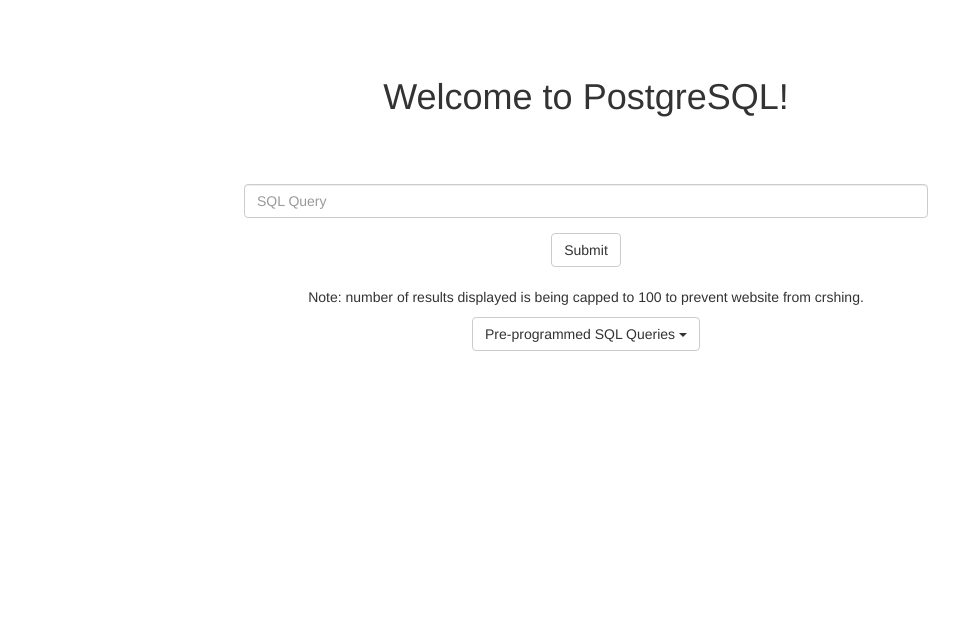
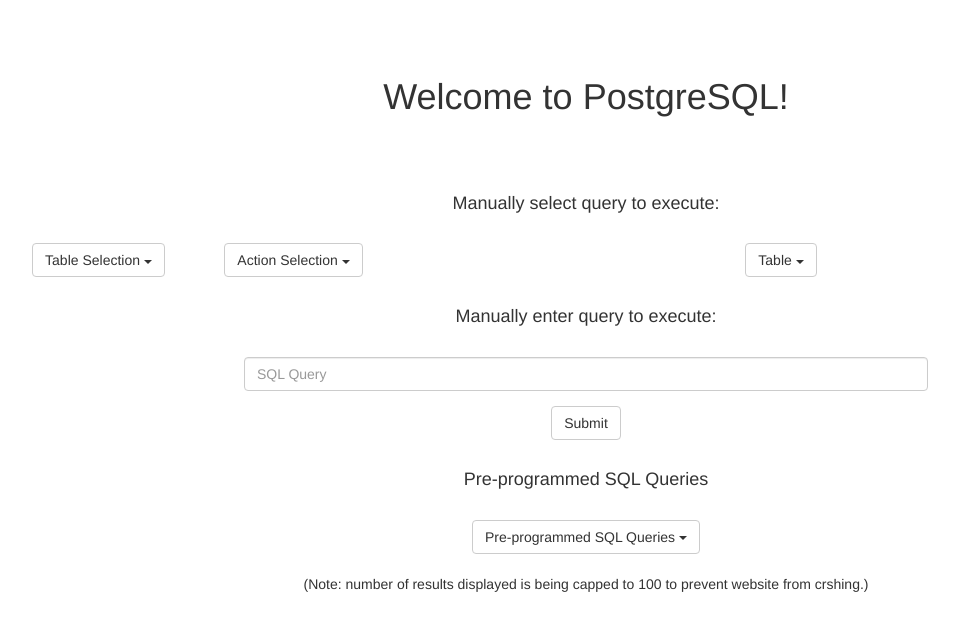
Before and after one commit to JackJin96/Postgres-Web-Commands, an Angular app in the folder client/: page /search in a window 1280 px wide. Shown: the top 630 px of the page, without its empty margins (54-1013 px from the left). Built offline with nearby package versions, Linux system fonts and the light colour scheme.

Commit message:
ui update but not complete

```diff
--- a/client/src/app/components/search/search.component.html
+++ b/client/src/app/components/search/search.component.html
@@ -2,6 +2,56 @@
 <div class="container">
   <div class="row title">
     <h1>Welcome to PostgreSQL!</h1>
+  </div>
+  <div class="row notes">
+      <h4>Manually select query to execute:</h4>
+      <br>
+  </div>
+  <div class="row">
+    <div class="col-sm-2 dropdown-buttons">
+      <div class="dropdown">
+        <button class="btn btn-default dropdown-toggle" type="button" id="dropdownMenu1" data-toggle="dropdown" aria-haspopup="true" aria-expanded="true">
+          {{ tableSelection }}
+          <span class="caret"></span>
+        </button>
+        <ul class="dropdown-menu" aria-labelledby="dropdownMenu1">
+          <li><a (click)="changeTableSelection('Restaurants')">Restaurants</a></li>
+          <li><a (click)="changeTableSelection('Users')">Users</a></li>
+          <li><a (click)="changeTableSelection('Reviews')">Reviews</a></li>
+          <li><a (click)="changeTableSelection('Checkins')">Checkins</a></li>
+        </ul>
+      </div>
+    </div>
+    <div class="col-sm-2 dropdown-buttons">
+      <div class="dropdown">
+        <button class="btn btn-default dropdown-toggle" type="button" id="dropdownMenu1" data-toggle="dropdown" aria-haspopup="true" aria-expanded="true">
+          {{ actionSelection }}
+          <span class="caret"></span>
+        </button>
+        <ul class="dropdown-menu" aria-labelledby="dropdownMenu1">
+          <li><a (click)="changeActionSelection('Insert')">Insert</a></li>
+          <li><a [class.disabled]="updateDisabled" (click)="changeActionSelection('Update')">Update</a></li>
+          <li><a (click)="changeActionSelection('Delete')">Delete</a></li>
+        </ul>
+      </div>
+    </div>
+    <div class="col-sm-8 dropdown-buttons">
+      <div class="dropdown">
+        <button class="btn btn-default dropdown-toggle" type="button" id="dropdownMenu1" data-toggle="dropdown" aria-haspopup="true" aria-expanded="true">
+          Table
+          <span class="caret"></span>
+        </button>
+        <ul class="dropdown-menu" aria-labelledby="dropdownMenu1">
+          <li><a>123</a></li>
+          <li><a>234</a></li>
+        </ul>
+      </div>
+    </div>
+  </div>
+  <br>
+  <div class="row notes">
+      <h4>Manually enter query to execute:</h4>
+      <br>
   </div>
   <div class="row text-box">
       <form class="col-sm-12 form-horizontal" #f="ngForm" (ngSubmit)="onSubmit(f)" novalidate>
@@ -12,8 +62,11 @@
       </form>
   </div>
   <br>
+  <div class="row notes">
+      <h4>Pre-programmed SQL Queries</h4>
+      <br>
+  </div>
   <div class="row dropdown-buttons">
-    <p>Note: number of results displayed is being capped to 100 to prevent website from crshing.</p>
     <div class="dropdown">
       <button class="btn btn-default dropdown-toggle" type="button" id="dropdownMenu1" data-toggle="dropdown" aria-haspopup="true" aria-expanded="true">
         Pre-programmed SQL Queries
@@ -35,6 +88,8 @@
         <li><a (click)="search(this.commands[9])">Display the name of the user that has made the most reviews</a></li>
       </ul>
     </div>
+    <br>
+    <p>(Note: number of results displayed is being capped to 100 to prevent website from crshing.)</p>
   </div>
   <br>
   <br>
--- a/client/src/app/components/search/search.component.scss
+++ b/client/src/app/components/search/search.component.scss
@@ -31,3 +31,11 @@
     text-align: center;
     margin: 0 20%;
 }
+
+.notes {
+    text-align: center;
+}
+
+a.disabled {
+    display: none;
+}
--- a/client/src/app/components/search/search.component.ts
+++ b/client/src/app/components/search/search.component.ts
@@ -14,19 +14,7 @@
 
   constructor(private http:HttpClient) { }
 
-  ngOnInit() {
-    // setInterval(() => {
-    //   if (this.searchString) {
-    //     this.search();
-    //   }
-    // }, 1000);
-    // setInterval(() => {
-    //   if (this.searchString && this.isChanged) {
-    //     this.makeRequest();
-    //     this.isChanged = false;
-    //   }
-    // }, 1000);
-  }
+  ngOnInit() { }
 
   onSubmit(f: NgForm) {
     console.log(f.value.queryString);  // { first: '', last: '' }
@@ -36,6 +24,23 @@
 
   isChanged = false;
   searchResults = []
+  tableSelection = "Table Selection"
+  actionSelection = "Action Selection"
+  updateDisabled = false;
+
+  changeTableSelection = (s) => {
+    if (s === "Checkins") {
+      this.updateDisabled = true;
+      this.changeActionSelection("Insert");
+    } else {
+      this.updateDisabled = false;
+    }
+    this.tableSelection = s;
+  }
+
+  changeActionSelection = (s) => {
+    this.actionSelection = s;
+  }
 
   commands = [
     "SELECT * FROM Users WHERE Users.review_count >= 1",
```
Also changed, not shown: 1 other file (tests, documents, lock files or other folders).
